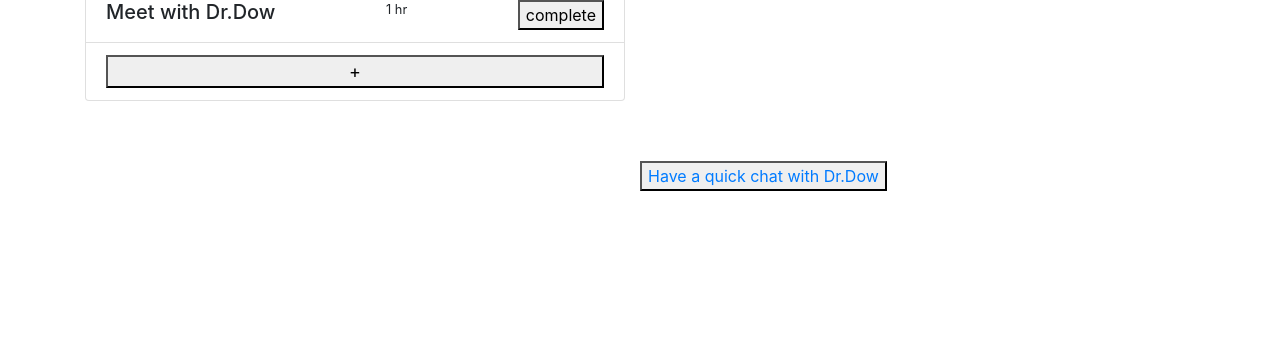
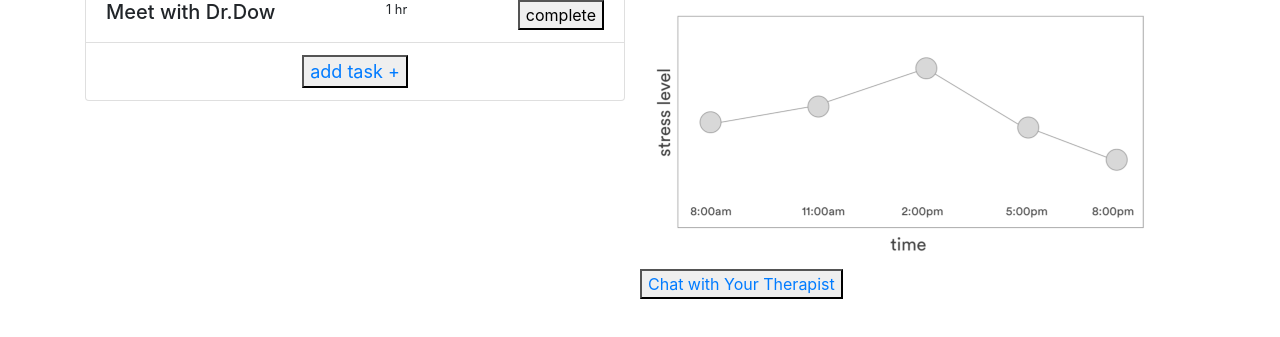
Before and after one commit to roystormstout/Teal, a plain HTML site: page index.html in a window 1280 px wide. Shown: the part 193-530 px from the top of the page. Drawn offline with Linux system fonts and the light colour scheme.

Commit message:
add graph

```diff
--- a/index.html
+++ b/index.html
@@ -13,7 +13,7 @@
 
 <div class="header row"><div class="col-sm-6"><h1>Teal</h1></div>
     <div class="col-sm-6 " style="text-align: right"> Hi, Allen!
-        <button><img alt="Smiley face" height="64" width="64" src="resource/allen_profile.jpg"/></button>
+        <button><a href="html/profile.html"><img alt="Smiley face" height="64" width="64" src="resource/allen_profile.jpg"/></a></button>
     </div>
     </div>
 <div class="container-fluid row">
@@ -52,7 +52,7 @@
                 </li>
                 <li class="list-group-item ongoing row">
                     <div class="d-flex w-100 justify-content-around">
-                        <button style="width:100%;font-size: large;" onclick="window.location.href='/html/addTask.html'">+</button>
+                        <button style="width:auto;font-size: large;"><a href="html/addTask.html">add task + </a></button>
                     </div>
                 </li>
             </ul>
@@ -77,8 +77,8 @@
         </div>
         <div>
             <h2>Daily Trends</h2>
-            <canvas id="lineChart"></canvas>
-            <button><a href="html/chat.html">Have a quick chat with Dr.Dow</a></button>
+            <img src="resource/mental_chart.png" alt="Smiley face" height="264" id="lineChart"/>
+            <button><a href="html/chat.html">Chat with Your Therapist</a></button>
         </div>
     </div>
 
```
Also changed, not shown: resource/mental_chart.png (added).
